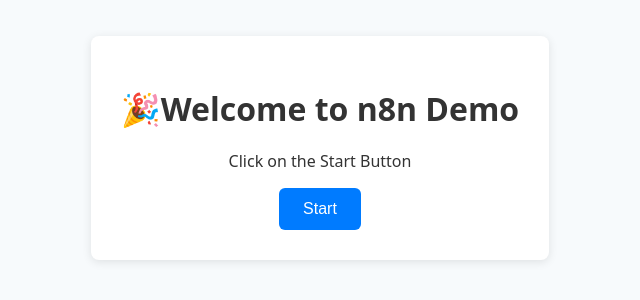
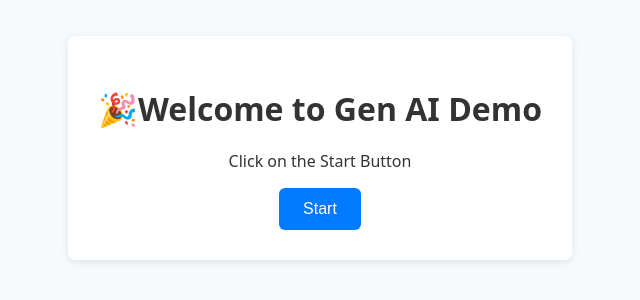
Before and after one commit to tanlilun/demo, a website: page public/views/start.html in a window 1280 px wide. Shown: the part 260-560 px from the top of the page, without its empty margins (320-960 px from the left). Drawn offline with Linux system fonts and the light colour scheme.

Commit message:
first commit

```diff
--- a/public/views/start.html
+++ b/public/views/start.html
@@ -3,7 +3,7 @@
 <head>
   <meta charset="UTF-8"/>
   <meta name="viewport" content="width=device-width, initial-scale=1.0"/>
-  <title>n8n Demo</title>
+  <title>Gen AI Demo</title>
   <style>
     body {
       font-family: system-ui, -apple-system, sans-serif;
@@ -45,7 +45,7 @@
 </head>
 <body>
   <div class="card">
-    <h1>🎉Welcome to n8n Demo</h1>
+    <h1>🎉Welcome to Gen AI Demo</h1>
     <p>Click on the Start Button</p>
     <button onclick="clearData()">Start</button>
   </div>
```
Also changed, not shown: public/views/form.html (+2 -2 lines), public/views/generation.html (+1 -1 lines), public/views/loading.html (+1 -1 lines).
